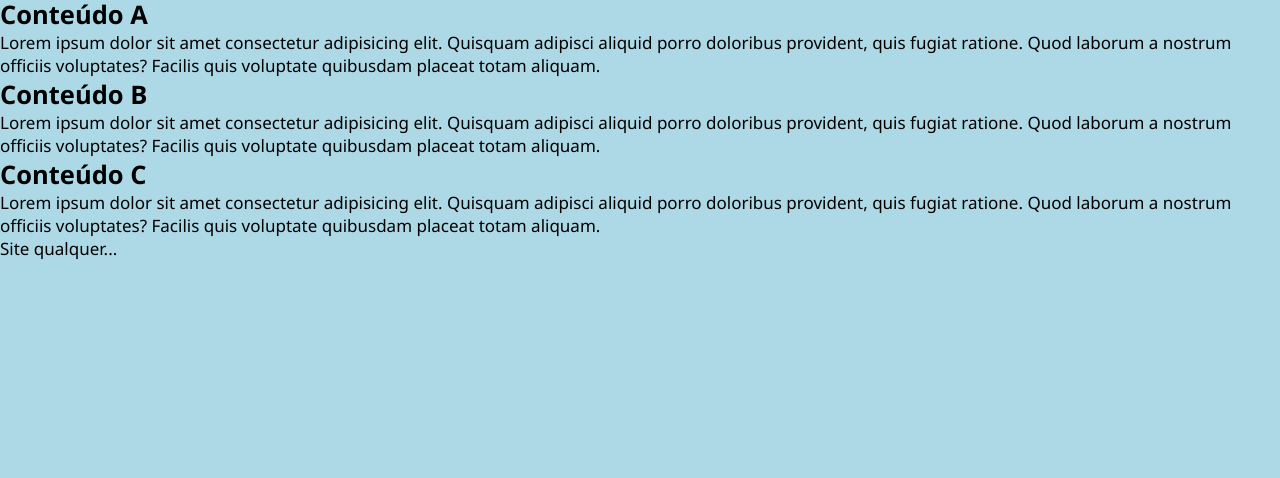
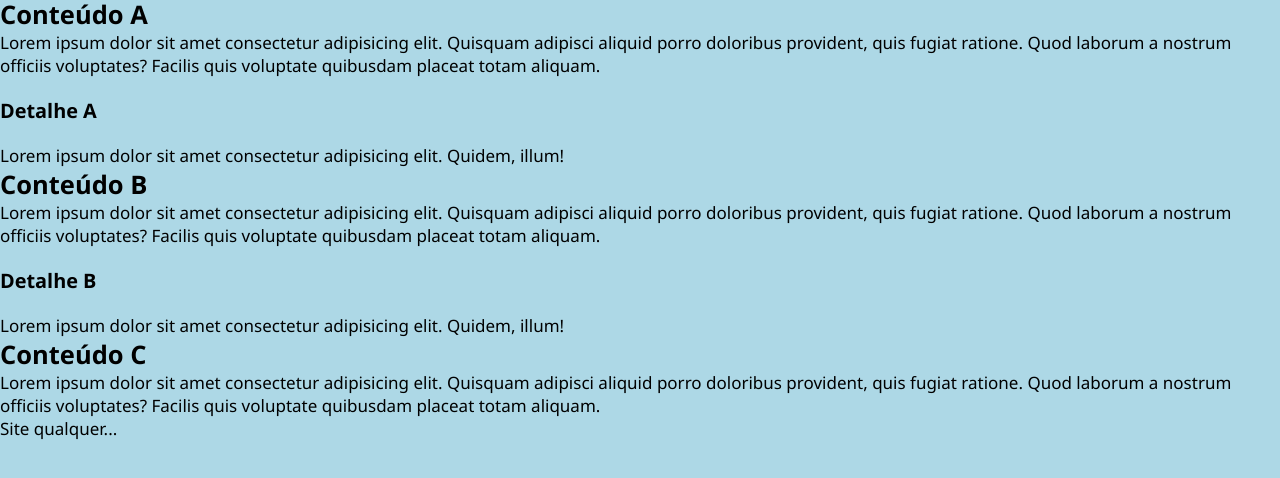
Before and after one commit to bsantostiago2020/exemplo-branches, a plain HTML site: page index.html in a window 1280 px wide. Shown: the part 72-550 px from the top of the page. Drawn offline with Linux system fonts and the light colour scheme.

Commit message:
Adição de seções

```diff
--- a/index.html
+++ b/index.html
@@ -21,10 +21,20 @@
         <article>
             <h2>Conteúdo A</h2>
             <p>Lorem ipsum dolor sit amet consectetur adipisicing elit. Quisquam adipisci aliquid porro doloribus provident, quis fugiat ratione. Quod laborum a nostrum officiis voluptates? Facilis quis voluptate quibusdam placeat totam aliquam.</p>
+
+            <section>
+                <h3>Detalhe A</h3>
+                <p>Lorem ipsum dolor sit amet consectetur adipisicing elit. Quidem, illum!</p>
+            </section>
+
         </article>
         <article>
             <h2>Conteúdo B</h2>
             <p>Lorem ipsum dolor sit amet consectetur adipisicing elit. Quisquam adipisci aliquid porro doloribus provident, quis fugiat ratione. Quod laborum a nostrum officiis voluptates? Facilis quis voluptate quibusdam placeat totam aliquam.</p>
+            <section>
+                <h3>Detalhe B</h3>
+                <p>Lorem ipsum dolor sit amet consectetur adipisicing elit. Quidem, illum!</p>
+            </section>
         </article>
         <article>
             <h2>Conteúdo C</h2>
```
